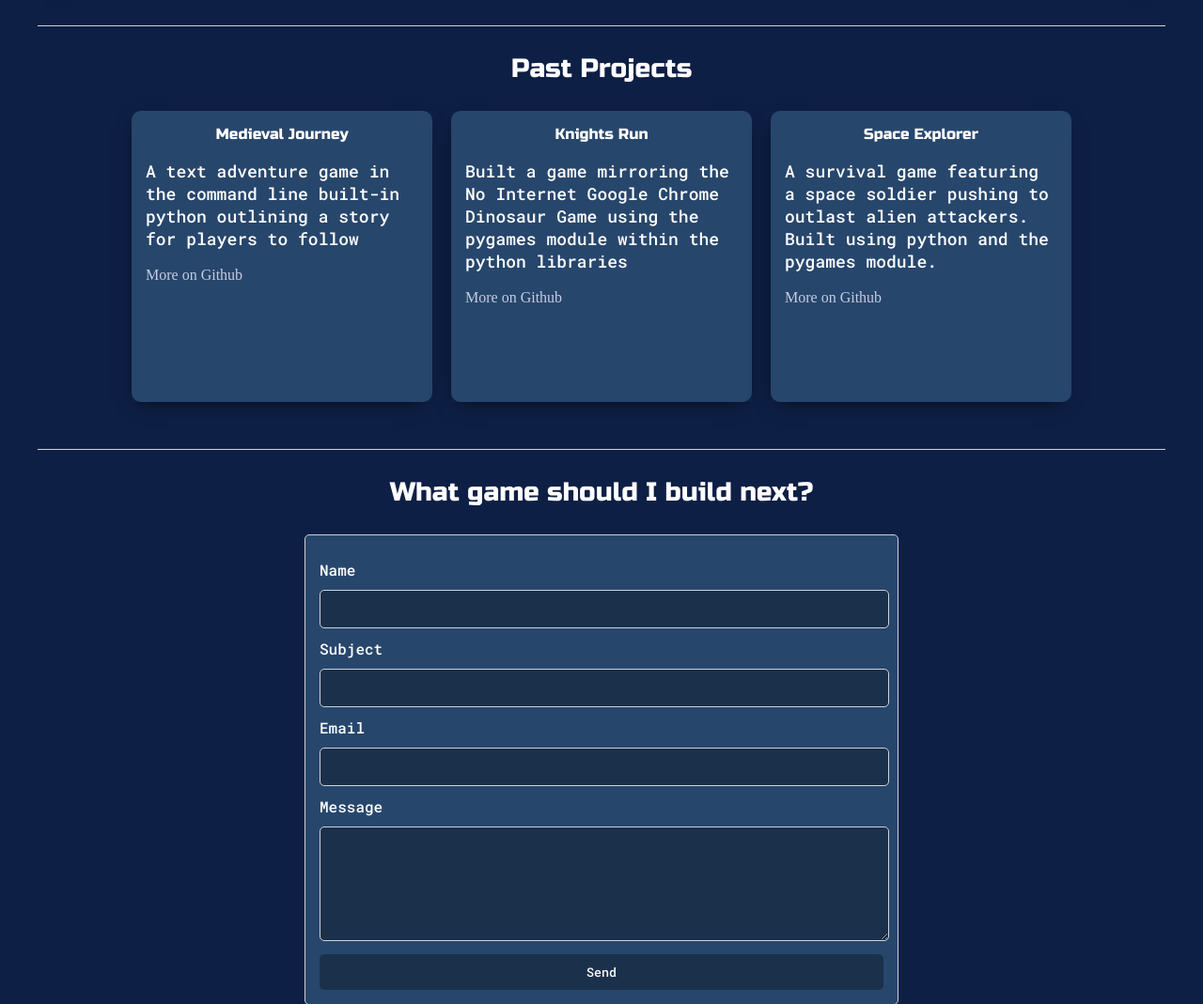
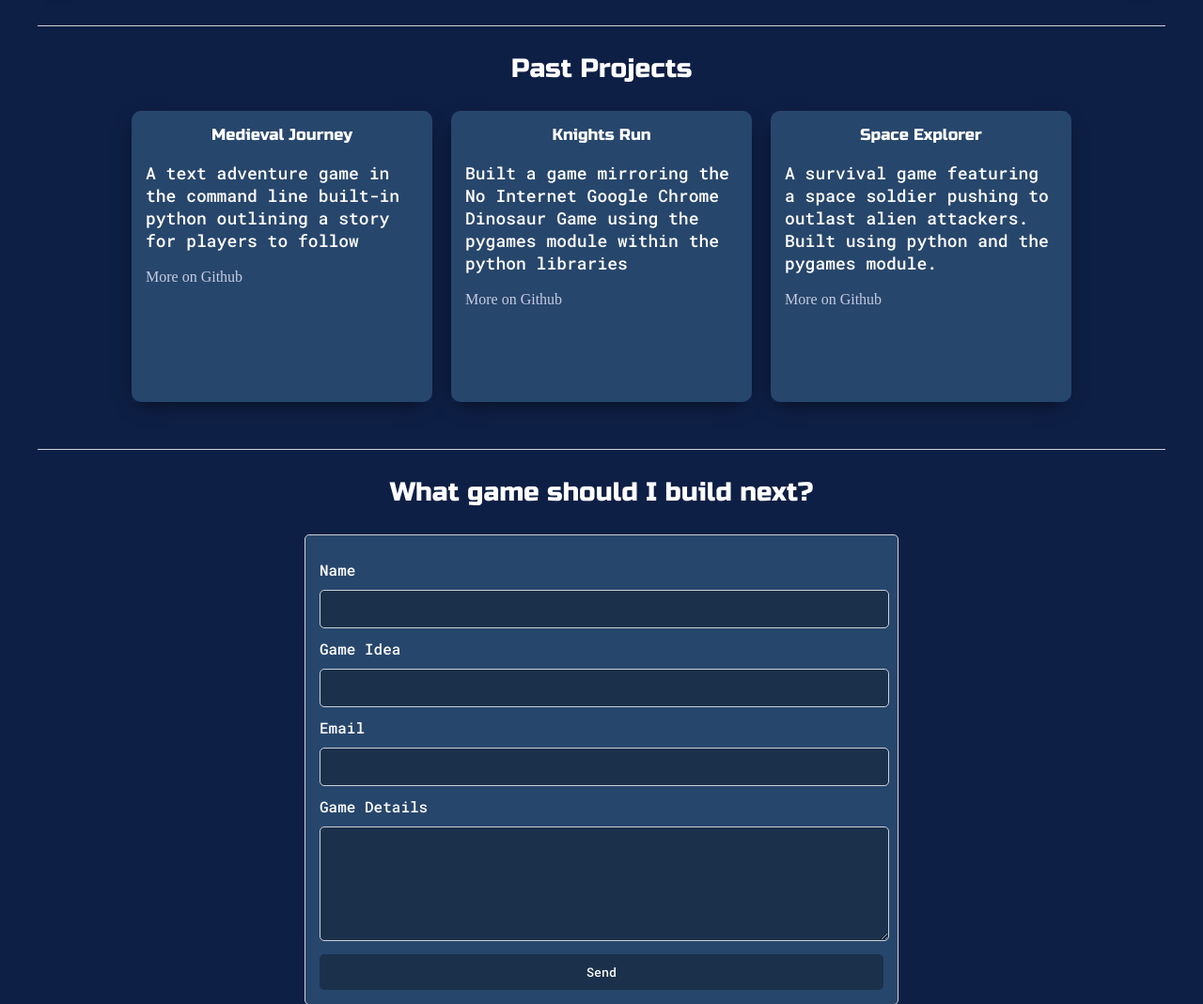
Before and after one commit to Travenedu/My-Website, a plain HTML site: page index.html in a window 1280 px wide. Shown: the part 1120-2189 px from the top of the page at 94% size. Drawn offline with Linux system fonts and the light colour scheme.

Commit message:
Small tweaks

```diff
--- a/index.html
+++ b/index.html
@@ -30,7 +30,7 @@
 
 					<p>My name is Traven Reese and I build games in my free time to learn and expand my knowledge </p>
 
-                    <p>I am currently a student at Howard University studying to become a Software Engineer. I also have a great interest in full-stack development, artificial intelligence, human-computer interactions, and everything in between.<a target="_blank" href="Traven Reese Resume 2022.pdf">Download Resume</a></p>
+                    <p>I am currently a student at Howard University studying to become a Software Engineer. I also have a great interest in full-stack development, artificial intelligence, human-computer interactions, and everything in between.,<!--<a target="_blank" href="Traven-Reese-Resume.pdf">Download Resume</a></p>-->
 
 					<hr>
 
@@ -157,13 +157,13 @@
 				<label>Name</label>
 				<input class="input-field" type="text" name="name">
 
-				<label>Subject</label>
+				<label>Game Idea</label>
 				<input class="input-field" type="text" name="subject">
 
 				<label>Email</label>
 				<input class="input-field" type="text" name="email">
 
-				<label>Message</label>
+				<label>Game Details</label>
 				<textarea class="input-field" name="message"></textarea>
 
 				<input id="submit-btn" type="submit" value="Send">
--- a/styles.css
+++ b/styles.css
@@ -55,7 +55,7 @@ h2 { font-size: 36px;}
 h3 { font-size: 28px;}
 h4 { font-size: 24px; text-align:center;}
 h5 { font-size: 20px;}
-h6 { font-size: 16px;}
+h6 { font-size: 17px;}
 p{ font-size: 20px;}
 
 .s1{
```
Also changed, not shown: 2 other files.
